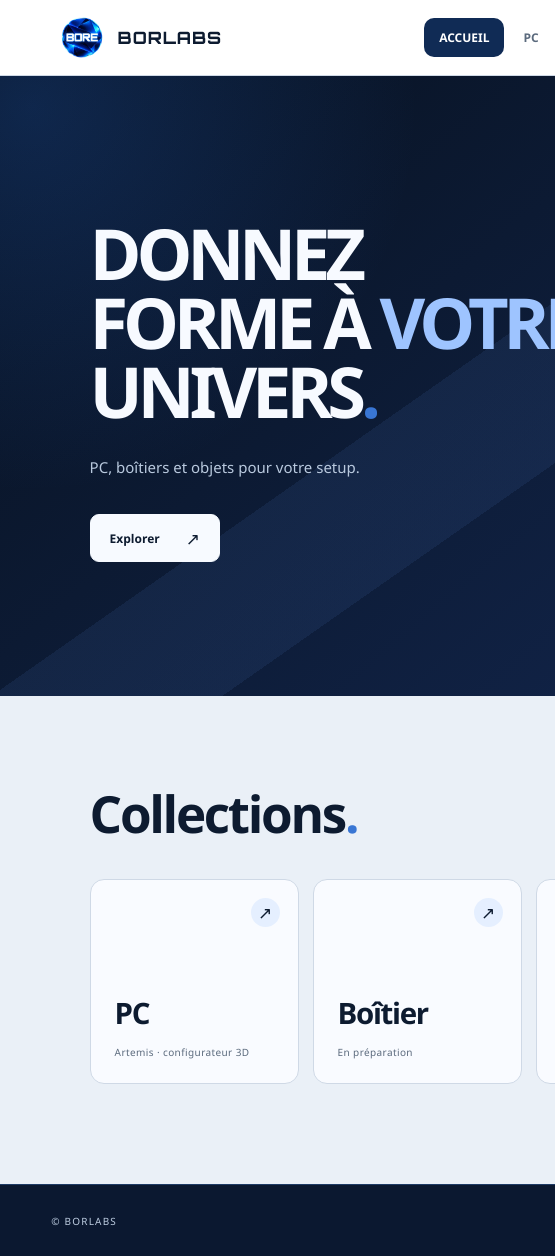
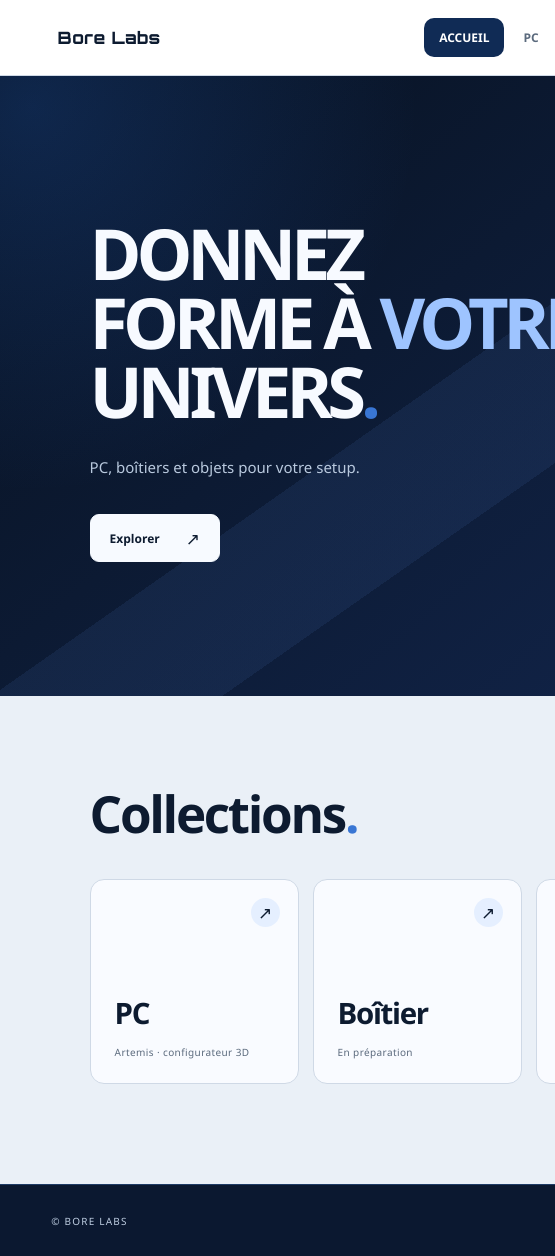
Before and after one commit to BoreLabs/artemis-configurator, a website built with Vite: page index.html in a window 1280 px wide. Shown: the full height of the page, 0-555 px from the left. Built offline with nearby package versions, Linux system fonts and the light colour scheme.

Commit message:
Use Bore Labs wordmark without logo

```diff
--- a/index.html
+++ b/index.html
@@ -4,8 +4,8 @@
     <meta charset="UTF-8" />
     <meta name="viewport" content="width=device-width, initial-scale=1.0" />
     <meta name="theme-color" content="#0b1830" />
-    <meta name="description" content="Borlabs : boîtiers, accessoires et objets décoratifs pour la tech et le gaming. Découvrez et configurez Artemis en 3D." />
-    <title>Borlabs — Objets pour votre setup</title>
+    <meta name="description" content="Bore Labs : boîtiers, accessoires et objets décoratifs pour la tech et le gaming. Découvrez et configurez Artemis en 3D." />
+    <title>Bore Labs — Objets pour votre setup</title>
   </head>
   <body>
     <div id="app"></div>
--- a/package.json
+++ b/package.json
@@ -1,5 +1,5 @@
 {
-  "name": "borlabs",
+  "name": "bore-labs",
   "version": "0.1.0",
   "private": true,
   "type": "module",
--- a/src/main.js
+++ b/src/main.js
@@ -46,7 +46,7 @@ function categoryPanel({ id, title }) {
 
 app.innerHTML = `
   <header class="site-header">
-    <button class="wordmark" type="button" data-go="accueil" aria-label="Borlabs, accueil"><img class="brand-logo" src="${import.meta.env.BASE_URL}assets/borlabs-logo.png" alt="" width="48" height="48" /> <span>BORLABS</span></button>
+    <button class="wordmark" type="button" data-go="accueil" aria-label="Bore Labs, accueil"><span>Bore Labs</span></button>
     <nav class="main-nav" aria-label="Navigation principale">
       ${mainMenuSections.map((id) => `<button id="tab-${id}" class="nav-link" type="button" aria-controls="panel-${id}" data-go="${id}"><span>${sectionLabels[id]}</span></button>`).join('')}
     </nav>
@@ -60,7 +60,7 @@ app.innerHTML = `
           <p class="hero-description">PC, boîtiers et objets pour votre setup.</p>
           <div class="hero-actions">${goButton('pc', 'Explorer', 'primary-button')}</div>
         </div>
-        <div class="hero-image" role="img" aria-label="Atelier Borlabs"></div>
+        <div class="hero-image" role="img" aria-label="Atelier Bore Labs"></div>
       </div>
       <section class="catalog-preview" aria-labelledby="catalog-title">
         <h2 id="catalog-title">Collections<b>.</b></h2>
@@ -84,7 +84,7 @@ app.innerHTML = `
       </div>
     </section>
   </main>
-  <footer class="site-footer"><span>© BORLABS</span></footer>`;
+  <footer class="site-footer"><span>© BORE LABS</span></footer>`;
 
 const store = createConfiguratorStore(defaultConfiguration);
 const controls = document.querySelector('#controls');
--- a/src/style.css
+++ b/src/style.css
@@ -49,7 +49,7 @@ main { min-height: calc(100vh - 148px); }
   display: flex;
   justify-self: start;
   align-items: center;
-  gap: 12px;
+  gap: 0;
   padding: 0;
   border: 0;
   background: none;
@@ -57,10 +57,9 @@ main { min-height: calc(100vh - 148px); }
   font-family: 'Orbitron', 'Segoe UI', sans-serif;
   font-size: 17px;
   font-weight: 800;
-  letter-spacing: .055em;
+  letter-spacing: .025em;
   white-space: nowrap;
 }
-.brand-logo { display: block; width: 48px; height: 48px; flex: none; object-fit: contain; }
 .main-nav { grid-column: 2; display: flex; align-items: center; justify-content: center; gap: 4px; }
 .novelty-link { grid-column: 3; justify-self: end; }
 .nav-link {
@@ -292,8 +291,7 @@ main { min-height: calc(100vh - 148px); }
   .main-nav { grid-template-columns: repeat(3,minmax(0,1fr)); }
 }
 @media (max-width: 480px) {
-  .wordmark { gap: 8px; font-size: 13px; }
-  .brand-logo { width: 40px; height: 40px; }
+  .wordmark { font-size: 13px; }
   .novelty-link { gap: 4px; }
   .nav-link { gap: 4px; padding-inline: 2px; font-size: 11px; }
   .category-intro h1 { font-size: clamp(36px,12vw,56px); }
```
Also changed, not shown: README.md, public/assets/borlabs-logo.png (deleted).
